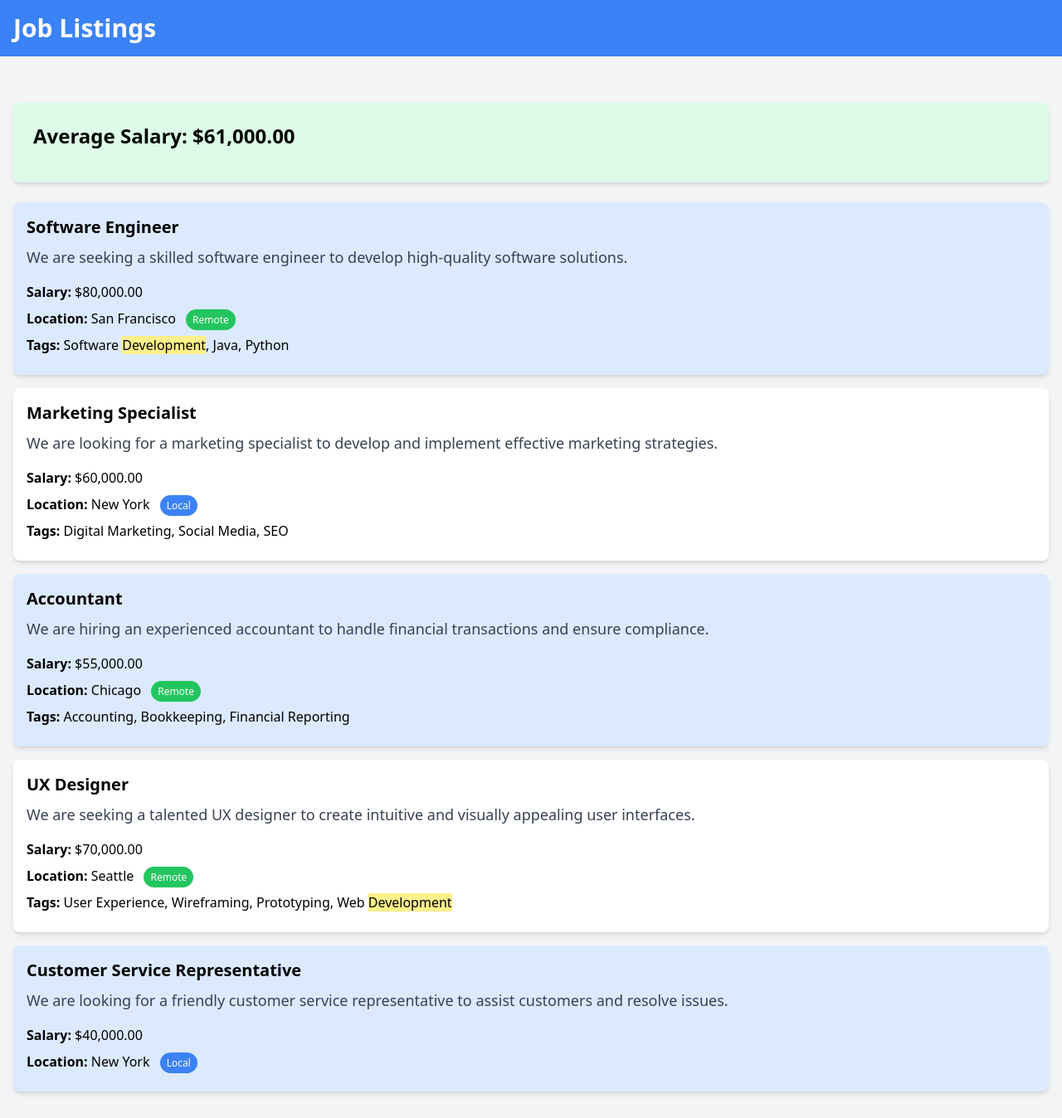
After one commit to janmichaelvalle/php-from-scratch, a PHP site: page /03-get/job-listings.php in a window 1280 px wide. The commit adds this page. Shown: the whole page at 83% size. Run offline with PHP 8.4, Linux system fonts and the light colour scheme; some libraries are stand-ins or nearby versions.

Commit message:
Finished  - Data From Query Params

```diff
--- /dev/null
+++ b/php-sandbox/03-get/index.php
@@ -0,0 +1,4 @@
+<?php
+
+echo isset($_GET['name']) ? $_GET['name'] : '';
+echo $_GET['name'] ?? '';
--- /dev/null
+++ b/php-sandbox/03-get/job-listings.php
@@ -0,0 +1,146 @@
+<?php
+$listings = [
+  [
+    'id' => 1,
+    'title' => 'Software Engineer',
+    'description' => 'We are seeking a skilled software engineer to develop high-quality software solutions.',
+    'salary' => 80000,
+    'location' => 'San Francisco',
+    'tags' => ['Software Development', 'Java', 'Python']
+  ],
+  [
+    'id' => 2,
+    'title' => 'Marketing Specialist',
+    'description' => 'We are looking for a marketing specialist to develop and implement effective marketing strategies.',
+    'salary' => 60000,
+    'location' => 'New York',
+    'tags' => ['Digital Marketing', 'Social Media', 'SEO']
+  ],
+  [
+    'id' => 3,
+    'title' => 'Accountant',
+    'description' => 'We are hiring an experienced accountant to handle financial transactions and ensure compliance.',
+    'salary' => 55000,
+    'location' => 'Chicago',
+    'tags' => ['Accounting', 'Bookkeeping', 'Financial Reporting']
+  ],
+  [
+    'id' => 4,
+    'title' => 'UX Designer',
+    'description' => 'We are seeking a talented UX designer to create intuitive and visually appealing user interfaces.',
+    'salary' => 70000,
+    'location' => 'Seattle',
+    'tags' => ['User Experience', 'Wireframing', 'Prototyping', 'Web Development']
+  ],
+  [
+    'id' => 5,
+    'title' => 'Customer Service Representative',
+    'description' => 'We are looking for a friendly customer service representative to assist customers and resolve issues.',
+    'salary' => 40000,
+    'location' => 'New York',
+    'tags' => []
+  ],
+];
+
+$validLocations = [
+  'Chicago',
+  'San Francisco',
+  'New York',
+  'Seattle',
+  'Boston'
+];
+
+function formatSalary($salary)
+{
+  return '$' . number_format($salary, 2);
+}
+
+function highlightTags($tags, $searchTerm)
+{
+  $tagsArray = implode(', ', $tags);
+  return str_replace($searchTerm, "<span class='bg-yellow-200'>$searchTerm</span>", $tagsArray);
+}
+
+function calculateAverageSalary($listings)
+{
+  $totalSalary = 0;
+  $count = count($listings);
+
+  // Calculate the total salary
+  foreach ($listings as $job) {
+    $totalSalary += $job['salary'];
+  }
+
+  // Calculate the average salary
+  $averageSalary = ($count > 0) ? $totalSalary / $count : 0;
+
+  return formatSalary($averageSalary);
+}
+  function filterListingsByLocation($listings, $location) {
+    return array_filter($listings, function($job) use ($location) {
+      return strcasecmp($job['location'], $location) === 0;
+    });
+    // The filterListingsByLocation function takes two arguments: $listings, which is an array of job listings, and $location, which is the location you want to filter the job listings by. The function uses array_filter to iterate over each job listing in $listings and applies a callback function to check if the location of each job matches the given $location. If the location matches, the job listing is included in the filtered array
+
+  };
+
+  // Check if location query param is there
+  if(isset($_GET['location']) && in_array($_GET['location'], $validLocations)) {
+    $location = $_GET['location'];
+    $filteredListings = filterListingsByLocation($listings, $location);
+  } else {
+    $filteredListings = $listings;
+  }
+?>
+
+
+<!DOCTYPE html>
+<html lang="en">
+
+<head>
+  <meta charset="UTF-8">
+  <meta name="viewport" content="width=device-width, initial-scale=1.0">
+  <script src="https://cdn.tailwindcss.com"></script>
+  <title>Job Listings</title>
+</head>
+
+<body class="bg-gray-100">
+  <header class="bg-blue-500 text-white p-4">
+    <div class="container mx-auto">
+      <h1 class="text-3xl font-semibold">Job Listings</h1>
+    </div>
+  </header>
+  <div class="container mx-auto p-4 mt-4">
+    <div class="bg-green-100 rounded-lg shadow-md p-6 my-6">
+      <h2 class="text-2xl font-semibold mb-4">Average Salary: <?= calculateAverageSalary($listings)  ?></h2>
+    </div>
+    <!-- Output -->
+    <?php foreach ($filteredListings as $index => $job) : ?>
+      <div class="md my-4">
+        <div class="rounded-lg shadow-md <?= $index % 2 === 0 ? 'bg-blue-100' : 'bg-white'; ?>">
+          <div class="p-4">
+            <h2 class="text-xl font-semibold"><?= $job['title'] ?></h2>
+            <p class="text-gray-700 text-lg mt-2"><?= $job['description'] ?></p>
+            <ul class="mt-4">
+              <li class="mb-2">
+                <strong>Salary:</strong> <?= formatSalary($job['salary']) ?>
+              </li>
+              <li class="mb-2">
+                <strong>Location:</strong> <?= $job['location'] ?>
+
+                <span class="text-xs text-white <?= $job['location'] === 'New York' ? 'bg-blue-500' : 'bg-green-500'; ?> rounded-full px-2 py-1 ml-2"><?= $job['location'] === 'New York' ? 'Local' : 'Remote'; ?></span>
+              </li>
+              <?php if (!empty($job['tags'])) : ?>
+                <li class="mb-2">
+                  <strong>Tags:</strong> <?= highlightTags($job['tags'], 'Development') ?>
+                </li>
+              <?php endif; ?>
+            </ul>
+          </div>
+        </div>
+      </div>
+    <?php endforeach; ?>
+  </div>
+</body>
+
+</html>
```
Also changed, not shown: php-sandbox/02-env-globals/index.php (+7 -3 lines).
